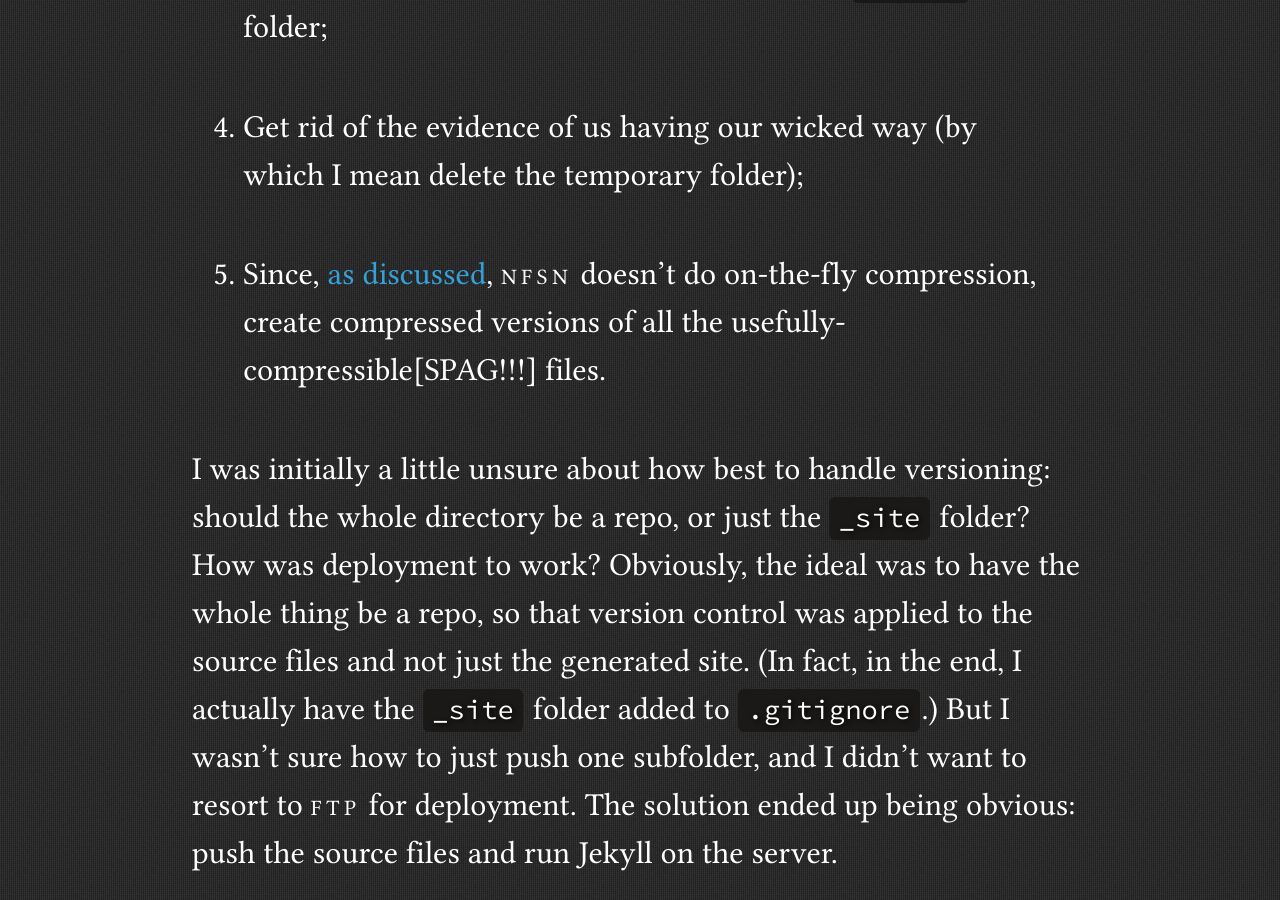
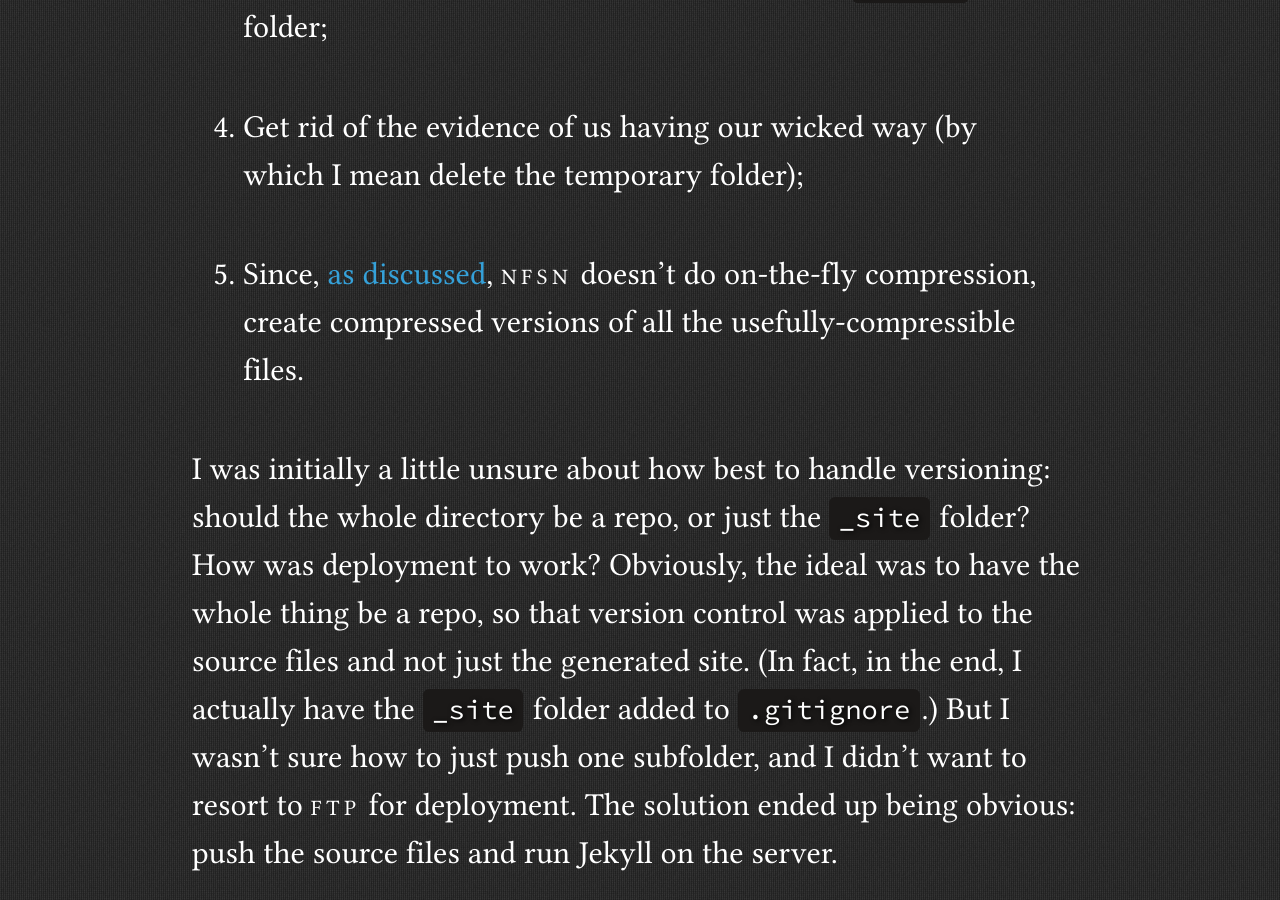
Before and after one commit to dmrutherford/dmrutherford.github.io, a Jekyll site: the page built from _posts/2013-03-26-git-post-receive-hooks-pt-2.html, in a window 1280 px wide and 900 px high, scrolled down 2308 px. Built offline with Jekyll 4.4.1, drawn with Linux system fonts in a browser that asks for light colours.

Commit message:
Quick edit to remove SPAG note to self

```diff
--- a/_posts/2013-03-26-git-post-receive-hooks-pt-2.html
+++ b/_posts/2013-03-26-git-post-receive-hooks-pt-2.html
@@ -45,7 +45,7 @@ exit
 
     <li><p>Get rid of the evidence of us having our wicked way (by which I mean delete the temporary folder);</p></li>
 
-    <li><p>Since, <a href="/echo/git-post-receive-hooks-pt-1">as discussed</a>, <abbr class="acronym">NFSN</abbr> doesn&rsquo;t do on-the-fly compression, create compressed versions of all the usefully-compressible[SPAG!!!] files.</p></li>
+    <li><p>Since, <a href="/echo/git-post-receive-hooks-pt-1">as discussed</a>, <abbr class="acronym">NFSN</abbr> doesn&rsquo;t do on-the-fly compression, create compressed versions of all the usefully-compressible files.</p></li>
 
 </ol>
 
```
